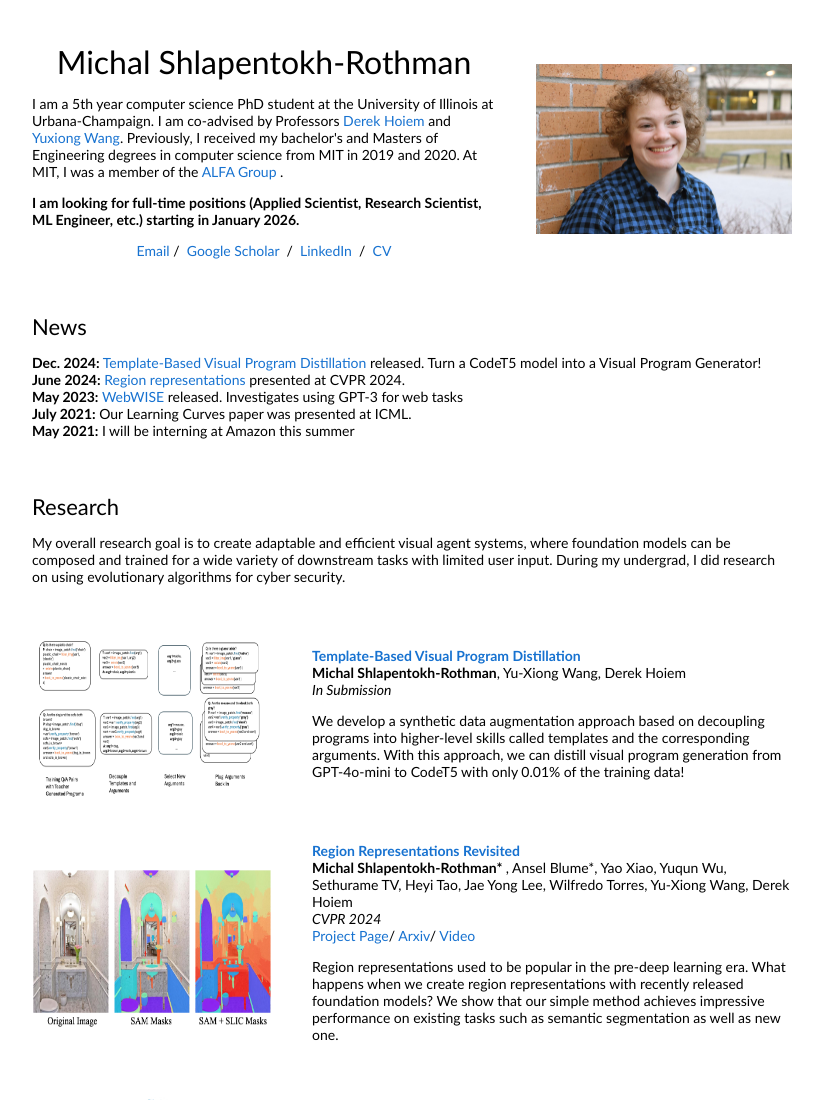
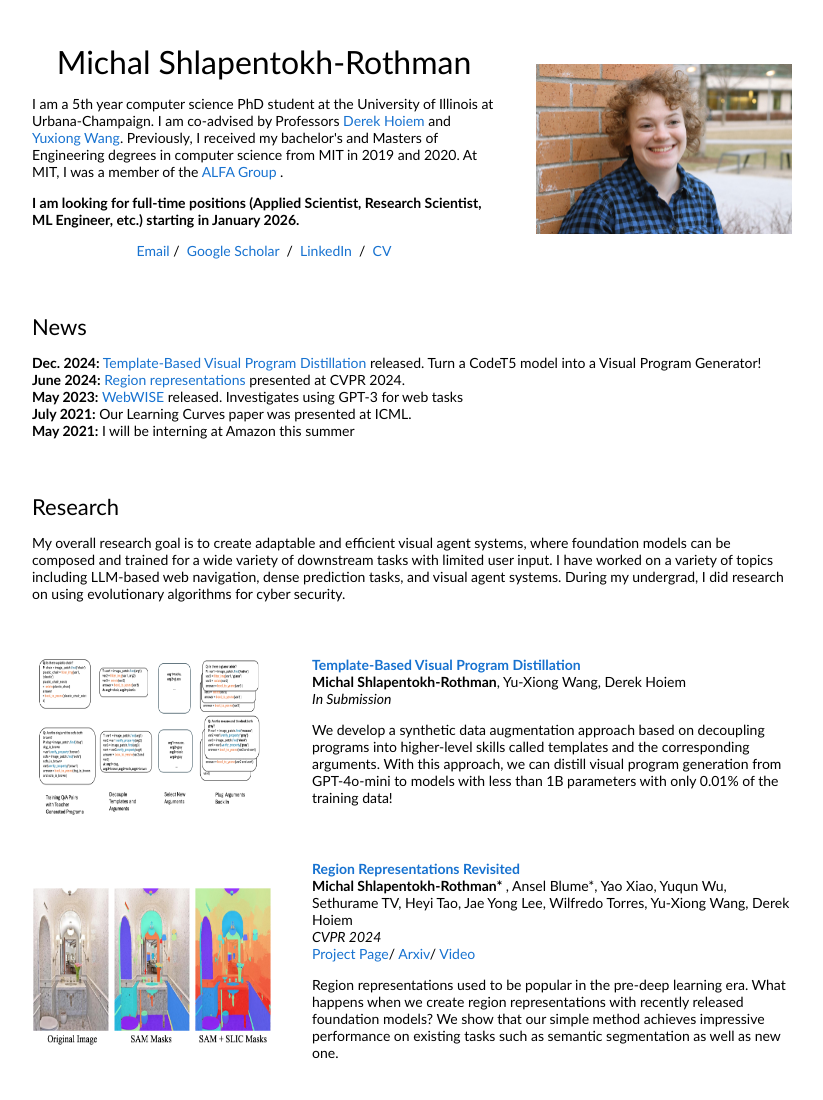
Before and after one commit to michalsr/michalsr.github.io, a plain HTML site: page index.html in a window 1280 px wide. Shown: the top 1100 px of the page, without its empty margins (228-1051 px from the left). Drawn offline with Linux system fonts and the light colour scheme.

Commit message:
latest paper

```diff
--- a/index.html
+++ b/index.html
@@ -52,7 +52,7 @@
 					<tr>
 						<td style="padding:20px;width:100%;vertical-align:middle"><heading> Research </heading>
 
-						<p>My overall research goal is to create adaptable and efficient visual agent systems, where foundation models can be composed and trained for a wide variety of downstream tasks with limited user input. During my undergrad, I did research on using evolutionary algorithms for cyber security.</p>
+						<p>My overall research goal is to create adaptable and efficient visual agent systems, where foundation models can be composed and trained for a wide variety of downstream tasks with limited user input. I have worked on a variety of topics including LLM-based web navigation, dense prediction tasks, and visual agent systems. During my undergrad, I did research on using evolutionary algorithms for cyber security.</p>
 						</td>
 					</tr>
 				</tbody>
@@ -62,10 +62,10 @@
 				<tbody><!------start copy paste for new paper entry-------->
 					<tr>
 						<td style="padding:20px;width:25%;vertical-align:middle"><img alt="clean-usnob" height="160" src="images/templates.png" width="240" /></td>
-						<td style="padding:20px;width:75%;vertical-align:middle"><a href="papers/tb_vpd_arxiv.pdf"><papertitle>Template-Based Visual Program Distillation</papertitle> </a><br />
+						<td style="padding:20px;width:75%;vertical-align:middle"><a href="papers/vpd_tba_arxiv.pdf"><papertitle>Template-Based Visual Program Distillation</papertitle> </a><br />
 						 <strong> Michal Shlapentokh-Rothman</strong>, Yu-Xiong Wang, Derek Hoiem<br />
 						<i>In Submission </i>
-						<p>We develop a synthetic data augmentation approach based on decoupling programs into higher-level skills called templates and the corresponding arguments. With this approach, we can distill visual program generation from GPT-4o-mini to CodeT5 with only 0.01% of the training data! </p>
+						<p>We develop a synthetic data augmentation approach based on decoupling programs into higher-level skills called templates and the corresponding arguments. With this approach, we can distill visual program generation from GPT-4o-mini to models with less than 1B parameters with only 0.01% of the training data! </p>
 						</td>
 					</tr>
 
```
Also changed, not shown: 2 other files.
